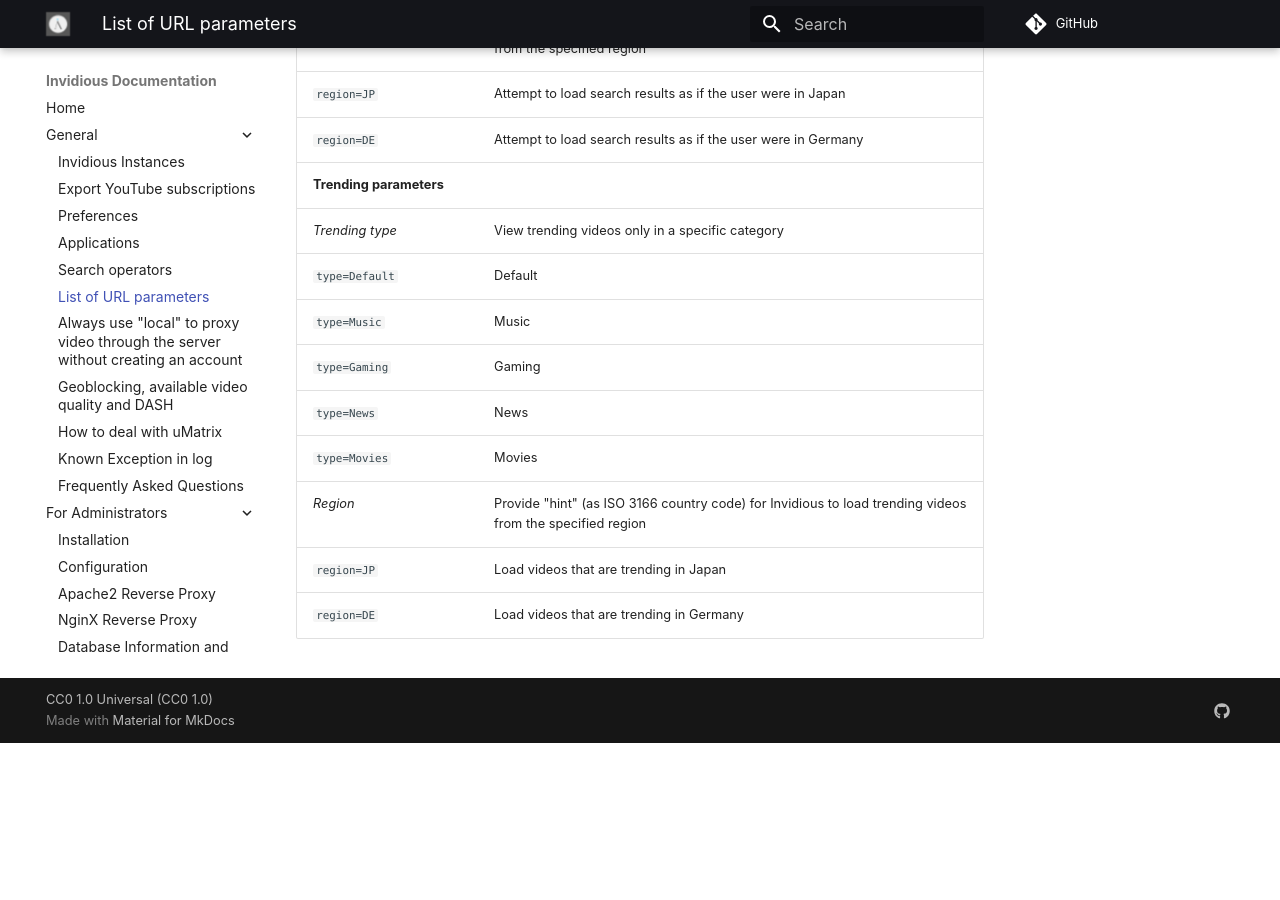
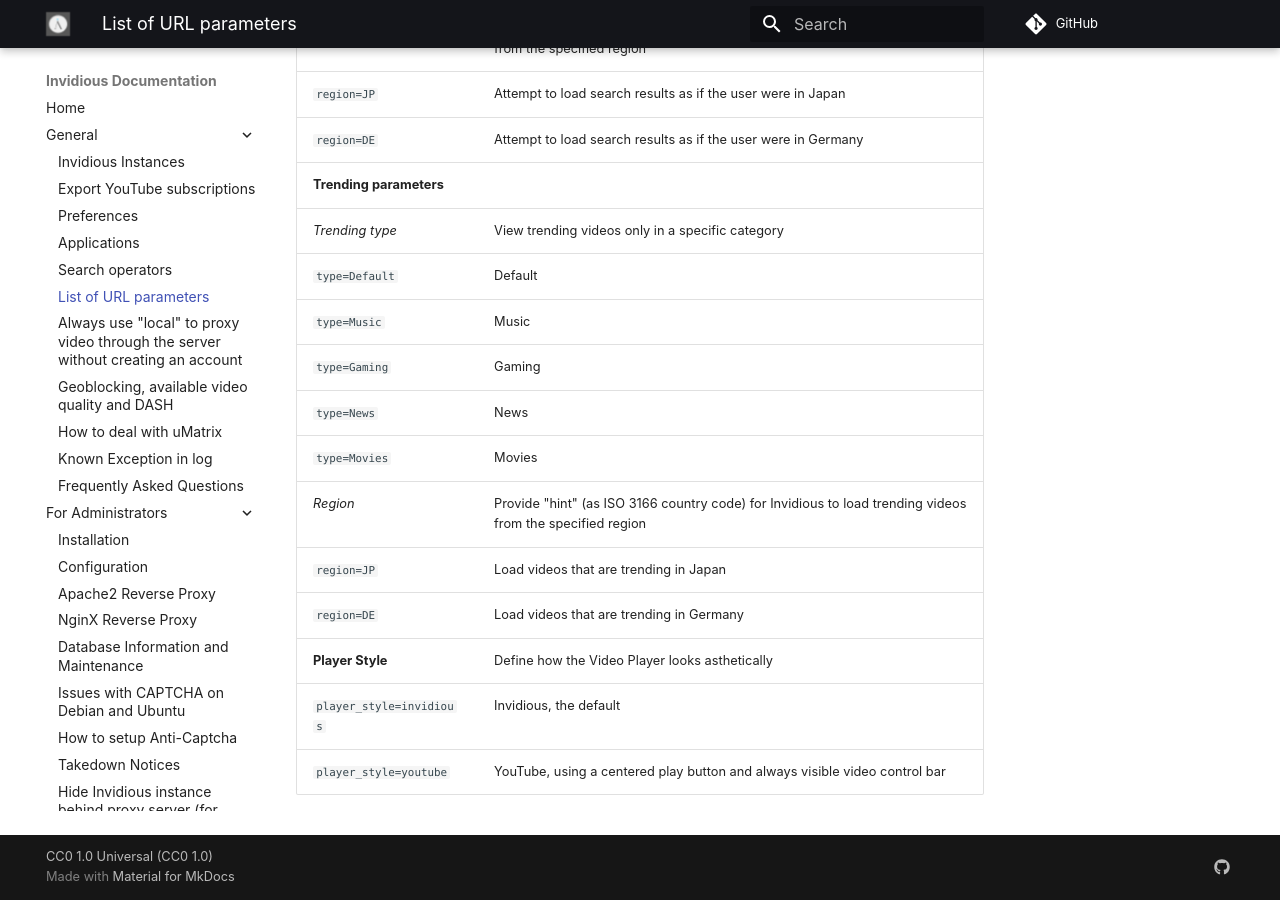
Before and after one commit to iv-org/documentation, an MkDocs documentation site: the page built from docs/url-parameters.md, in a window 1280 px wide and 900 px high, scrolled down 4266 px. Built offline with MkDocs 1.6.1 and Material for MkDocs 9.7.7, drawn with Linux system fonts in a browser that asks for light colours; comment, search, counter and statistics services are not loaded; before the commit the page ends 5009 px from its top, so only the background shows below that.

Commit message:
Update url-parameters.md
Returned the video player parameters

```diff
--- a/docs/url-parameters.md
+++ b/docs/url-parameters.md
@@ -102,3 +102,6 @@
 | _Region_                                     | Provide "hint" (as ISO 3166 country code) for Invidious to load trending videos from the specified region                                                                                 |  |
 | `region=JP`                                  | Load videos that are trending in Japan                                                                                                                                                    |
 | `region=DE`                                  | Load videos that are trending in Germany                                                                                                                                                  |
+**Player Style**                             |    Define how the Video Player looks asthetically                                                                                                                                                                                       |
+| `player_style=invidious`                     | Invidious, the default
+| `player_style=youtube`                       | YouTube, using a centered play button and always visible video control bar                                                                                                                                                                                         |
```
